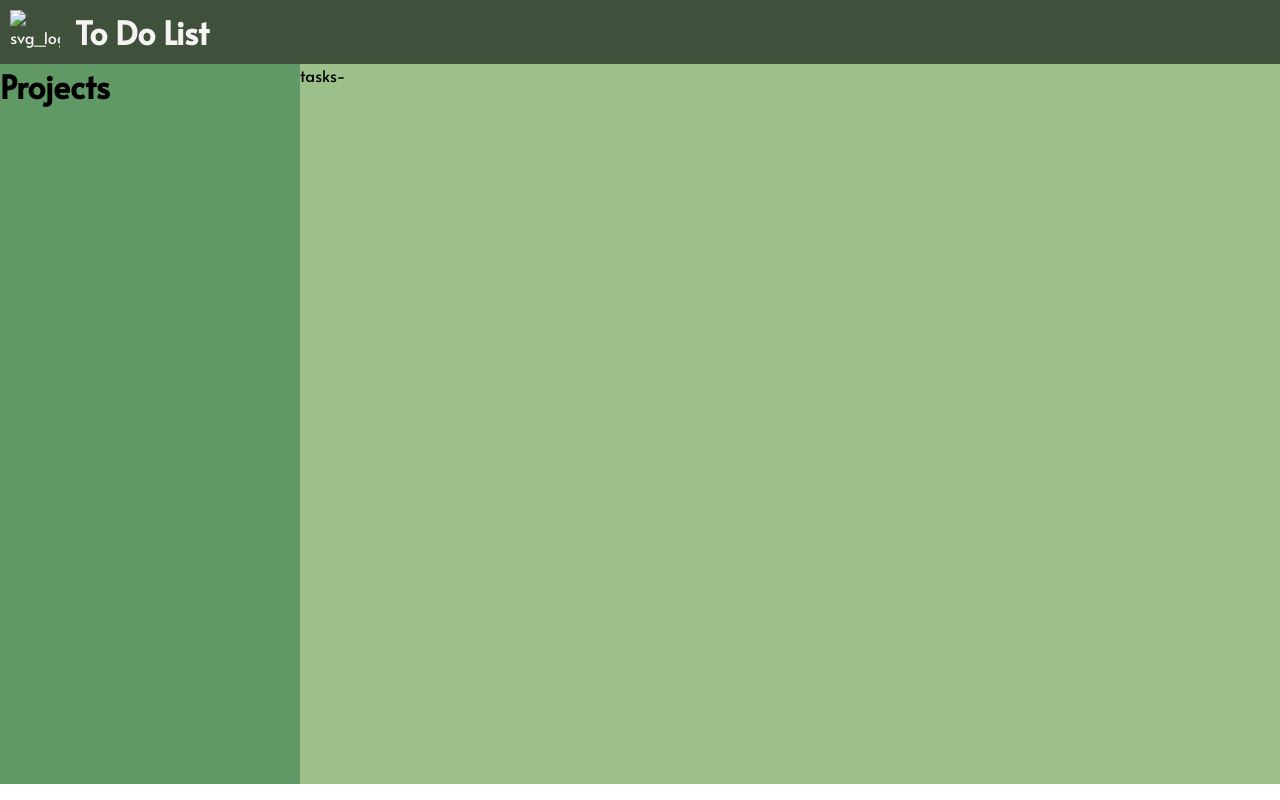
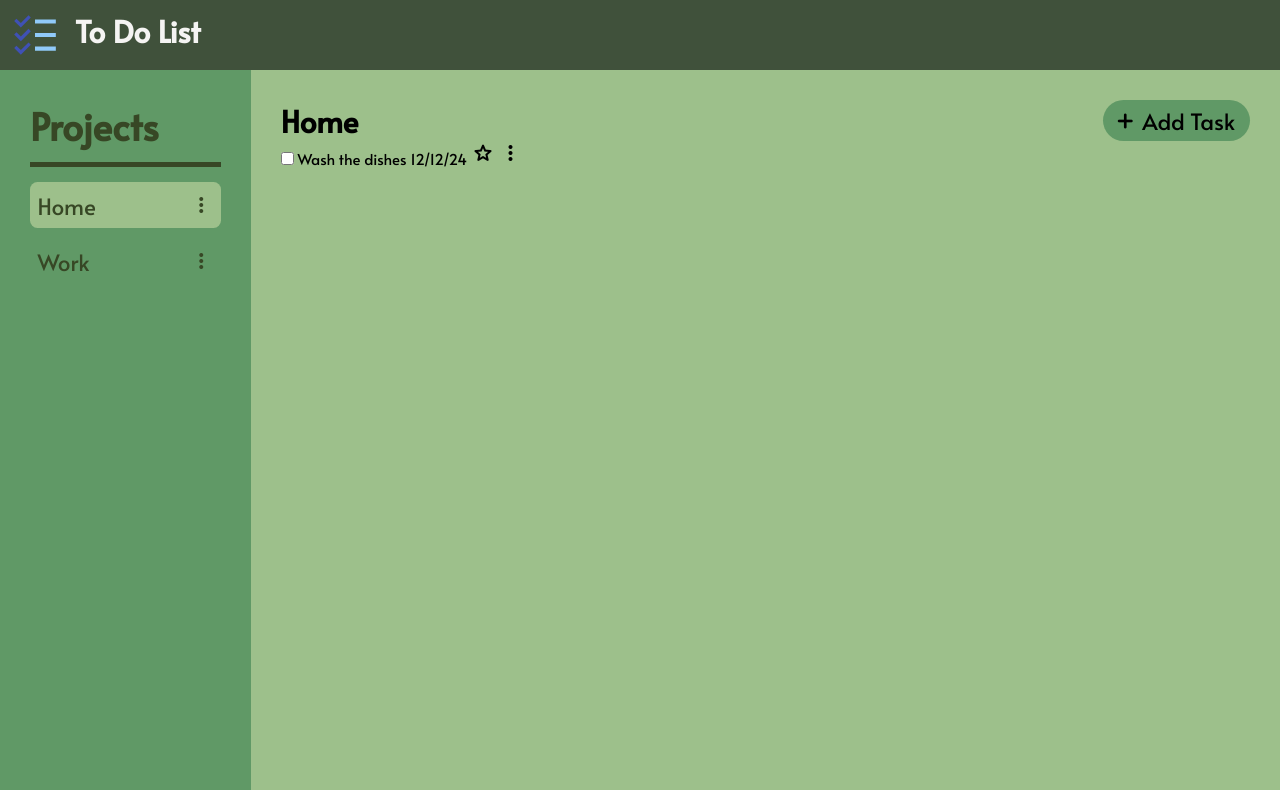
Before and after one commit to Legalunicorn/odin_todo, a plain HTML site: page index.html in a window 1280 px wide. Drawn offline with nearby package versions, Linux system fonts and the light colour scheme.

Commit message:
finished projects structure

```diff
--- a/index.html
+++ b/index.html
@@ -8,22 +8,55 @@
     <link rel="preconnect" href="https://fonts.googleapis.com">
     <link rel="preconnect" href="https://fonts.gstatic.com" crossorigin>
     <link href="https://fonts.googleapis.com/css2?family=Alata&display=swap" rel="stylesheet">
-    <title>Document</title>
+    <link rel="stylesheet" href="https://fonts.googleapis.com/css2?family=Material+Symbols+Rounded:opsz,wght,FILL,GRAD@20..48,100..700,0..1,-50..200" />    <title>Document</title>
 </head>
 <body>
+    <!--Pop Up windows-->
+    <!-- Add Task Window-->
     <!--todo skeleton-->
     <header>
         <img id="logo" src="assets/todo_logo.svg" alt="svg_logo">
         <h1>To Do List</h1>
+        <!-- <span class="material-symbols-outlined">menu</span> -->
     </header>
+
     <main class="main">
+        <div class="nav">
+            <h1 id="projectHeader">Projects</h1>
+            <ul class="projects">
+                <li class="project active">
+                    <span>Home</span>
+                    <span class="material-symbols-rounded">more_vert</span>
+                </li>
+                <li class="project">
+                    <span>Work</span>
+                    <span class="material-symbols-rounded">more_vert</span>
+                </li>
+            </ul>
 
-        <div class="nav">
-            <h1>Projects</h1>
         </div>
+        <div class="tasks_section">
+            <div class="taskHeader">
+                <h1 class="project_name">Home</h1>
+                <div id="add_task">
+                    <span class="material-symbols-rounded">add</span>
+                    <span> Add Task </span>
+                </div>
+            </div>
 
-        <div class="tasks">
-            <p>tasks-</p>
+            <div class="tasks_content">
+                <ul class="tasks"> <!--ul of all tasks of the project-->
+                    <li class="task">
+                        <!--only display Name, dateline, star, options-->
+                        <input type="checkbox" id="todo">
+                        <label for='todo' class="task_title">Wash the dishes</label>
+                        <span class="task_dateline">12/12/24</span>
+                        <span class="material-symbols-rounded">star</span>
+                        <span class="material-symbols-rounded">more_vert</span>
+                    </li>
+                </ul>
+
+            </div>
         </div>
     </main>
     <script src="main.js"></script>
--- a/style.css
+++ b/style.css
@@ -1,10 +1,15 @@
 :root{
     font-family: 'Alata',sans-serif;
+    --fontLight: #f5f4f3;
+    --fontDark: #283125;
+    --fontGrey: #374725;
     --bgColor1: #EDF1D6;
     --bgColor2: #9DC08B;
     --bgColor3: #609966;
     --bgColor4: #40513B;
     --footerHeight: 10vh;
+    font-size: 15px;
+
 
 }
 
@@ -15,6 +20,9 @@
     padding:0;
     box-sizing: border-box;
 
+}
+ul{
+    list-style-type: none;
 }
 
 header{
@@ -28,6 +36,7 @@ header{
     margin-right:15px;
 }
 
+
 .main{
     background-color: var(--bgColor2);
     display:flex;
@@ -35,10 +44,77 @@ header{
 }
 
 .nav{
+    display:flex;
+    flex-direction: column;
     width:300px;
     min-width: 250px;
     background-color: var(--bgColor3);
+    color: var(--fontGrey);
+    padding:2rem;
+
 }
+#projectHeader{
+    border-bottom: 5px solid var(--fontGrey);
+    padding-bottom:10px;
+    font-size: 2.5em;
+    /* padding:5px; */
+    margin-bottom: 5px;
+
+}
+
+.project{
+    padding: 0.5rem;
+    font-size: 1.5rem;
+    margin-top: 10px;
+    border-radius: 0.5rem;
+    display:flex;
+    align-items: center;
+}
+.project.active{
+    background-color: var(--bgColor2);
+}
+.project:hover{
+    background-color: var(--bgColor2);
+    transform: translate(10px) scale(1.05);
+    transition: 150ms ease-in-out;
+}
+
+.project .material-symbols-rounded{
+    color:var(--fontGrey);
+
+    margin-left:auto;
+}
+
+.tasks_section{
+    width:100%;
+    padding: 2rem;
+}
+
+.taskHeader{
+    width:100%;
+    display:flex;
+    /* align-items:center; */
+    justify-content:center;
+}
+.project_name{
+    margin-right:auto;
+}
+#add_task{
+    display:flex;
+    align-items: center;
+    padding: 5px 15px 5px 10px;
+    gap: 5px;
+}
+
+.taskHeader #add_task{
+    background-color: var(--bgColor3);
+    border-radius:2rem;
+    font-size: 1.5rem;
+}
+.taskHeader .material-symbols-rounded{
+    font-variation-settings: 'wght' 600;
+}
+
 
 
 
```
Also changed, not shown: assets/todo_logo.svg (added).
